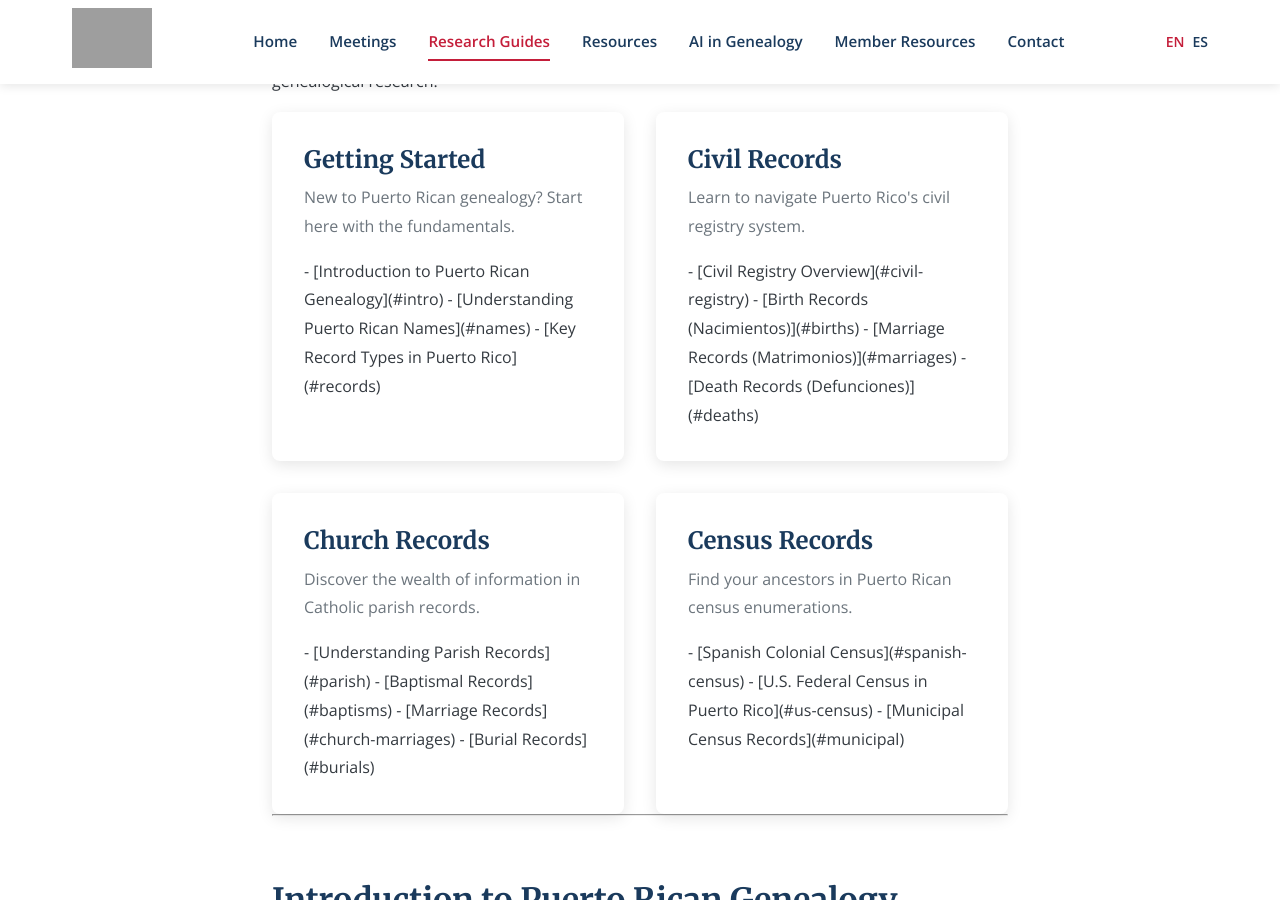
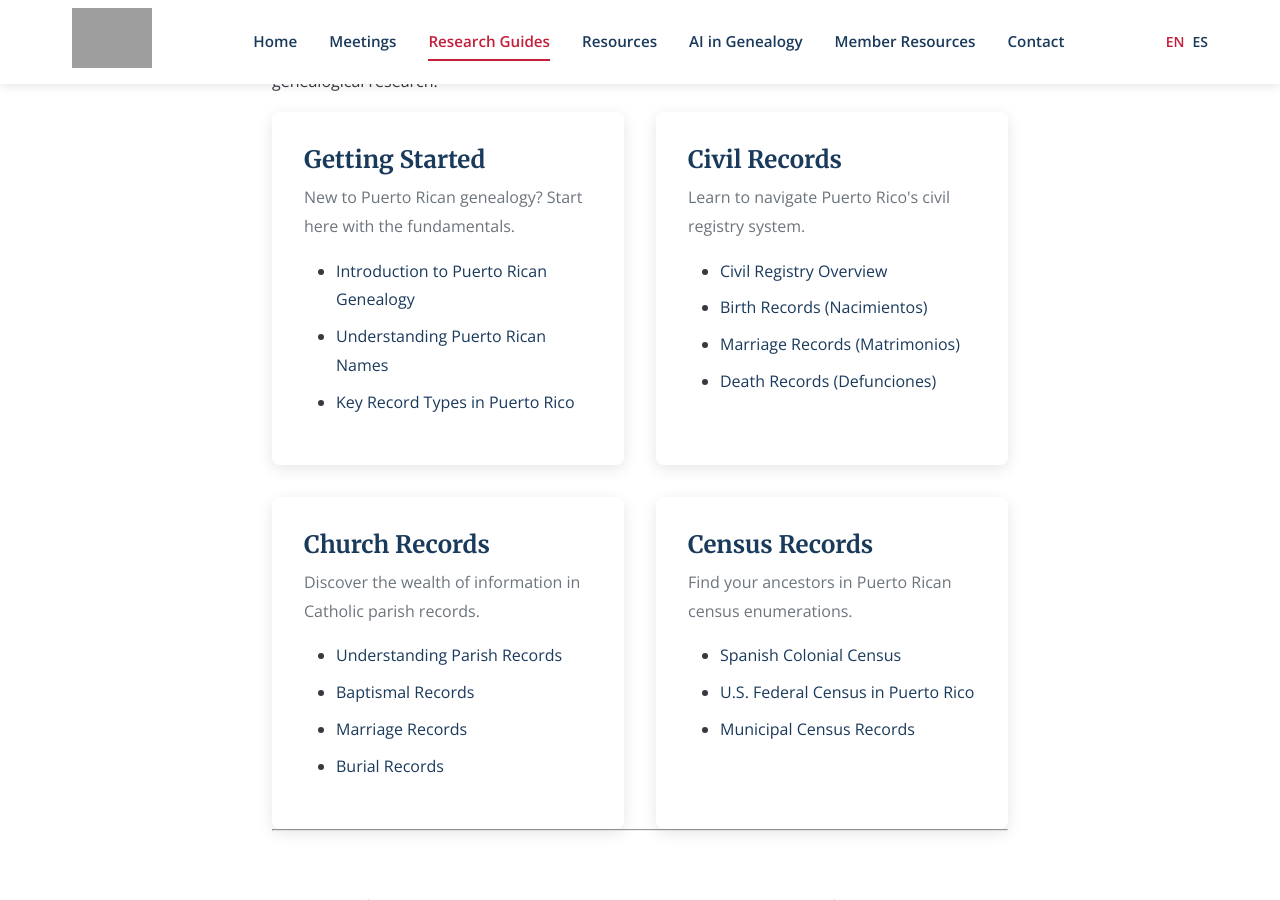
Before and after one commit to SylviaVargas/puertoricangenealogygroup, a Jekyll site: the page built from research-guides.md, in a window 1280 px wide and 900 px high, scrolled down 283 px. Built offline with Jekyll 4.4.1, drawn with Linux system fonts in a browser that asks for light colours; grey boxes are pictures that could not be loaded.

Commit message:
Fix Research Guides card lists - convert markdown to HTML inside div tags

```diff
--- a/research-guides.md
+++ b/research-guides.md
@@ -15,39 +15,43 @@ Explore our collection of guides designed to help you navigate the unique aspect
 <div class="card">
 <h3>Getting Started</h3>
 <p>New to Puerto Rican genealogy? Start here with the fundamentals.</p>
-
-- [Introduction to Puerto Rican Genealogy](#intro)
-- [Understanding Puerto Rican Names](#names)
-- [Key Record Types in Puerto Rico](#records)
+<ul>
+  <li><a href="#intro">Introduction to Puerto Rican Genealogy</a></li>
+  <li><a href="#names">Understanding Puerto Rican Names</a></li>
+  <li><a href="#records">Key Record Types in Puerto Rico</a></li>
+</ul>
 </div>
 
 <div class="card">
 <h3>Civil Records</h3>
 <p>Learn to navigate Puerto Rico's civil registry system.</p>
-
-- [Civil Registry Overview](#civil-registry)
-- [Birth Records (Nacimientos)](#births)
-- [Marriage Records (Matrimonios)](#marriages)
-- [Death Records (Defunciones)](#deaths)
+<ul>
+  <li><a href="#civil-registry">Civil Registry Overview</a></li>
+  <li><a href="#births">Birth Records (Nacimientos)</a></li>
+  <li><a href="#marriages">Marriage Records (Matrimonios)</a></li>
+  <li><a href="#deaths">Death Records (Defunciones)</a></li>
+</ul>
 </div>
 
 <div class="card">
 <h3>Church Records</h3>
 <p>Discover the wealth of information in Catholic parish records.</p>
-
-- [Understanding Parish Records](#parish)
-- [Baptismal Records](#baptisms)
-- [Marriage Records](#church-marriages)
-- [Burial Records](#burials)
+<ul>
+  <li><a href="#parish">Understanding Parish Records</a></li>
+  <li><a href="#baptisms">Baptismal Records</a></li>
+  <li><a href="#church-marriages">Marriage Records</a></li>
+  <li><a href="#burials">Burial Records</a></li>
+</ul>
 </div>
 
 <div class="card">
 <h3>Census Records</h3>
 <p>Find your ancestors in Puerto Rican census enumerations.</p>
-
-- [Spanish Colonial Census](#spanish-census)
-- [U.S. Federal Census in Puerto Rico](#us-census)
-- [Municipal Census Records](#municipal)
+<ul>
+  <li><a href="#spanish-census">Spanish Colonial Census</a></li>
+  <li><a href="#us-census">U.S. Federal Census in Puerto Rico</a></li>
+  <li><a href="#municipal">Municipal Census Records</a></li>
+</ul>
 </div>
 
 </div>
```
Also changed, not shown: es/guias-investigacion.md (+22 -18 lines).
